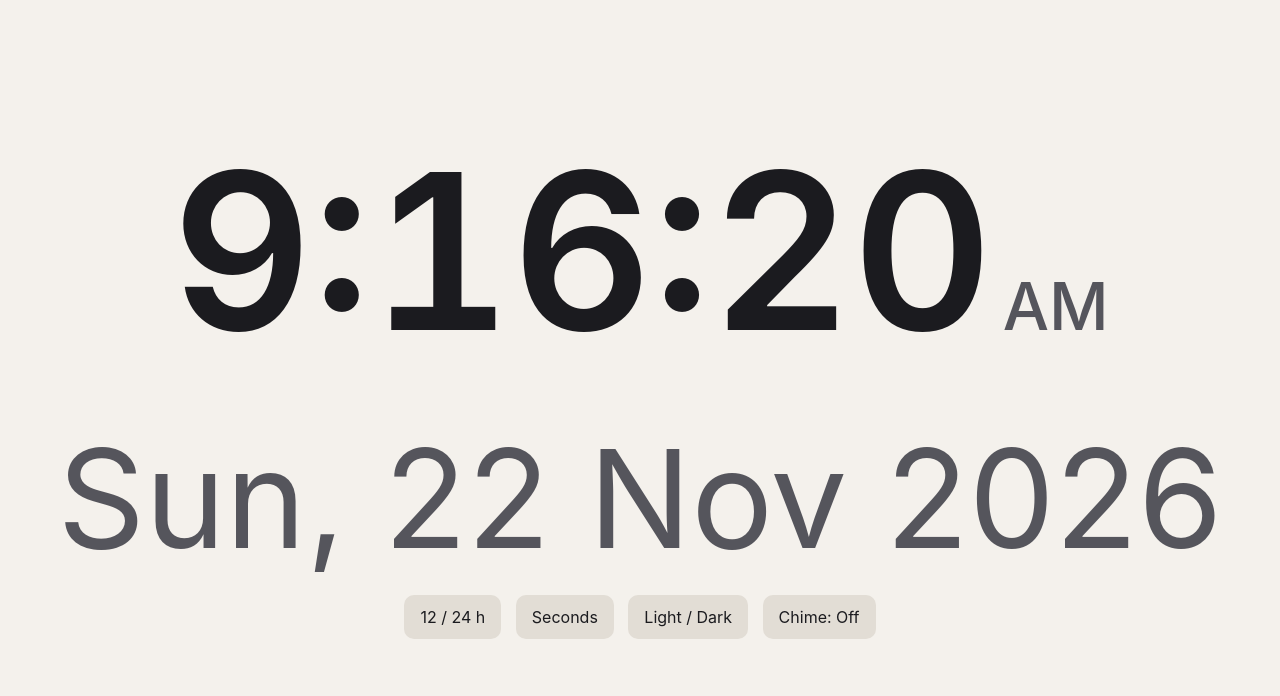
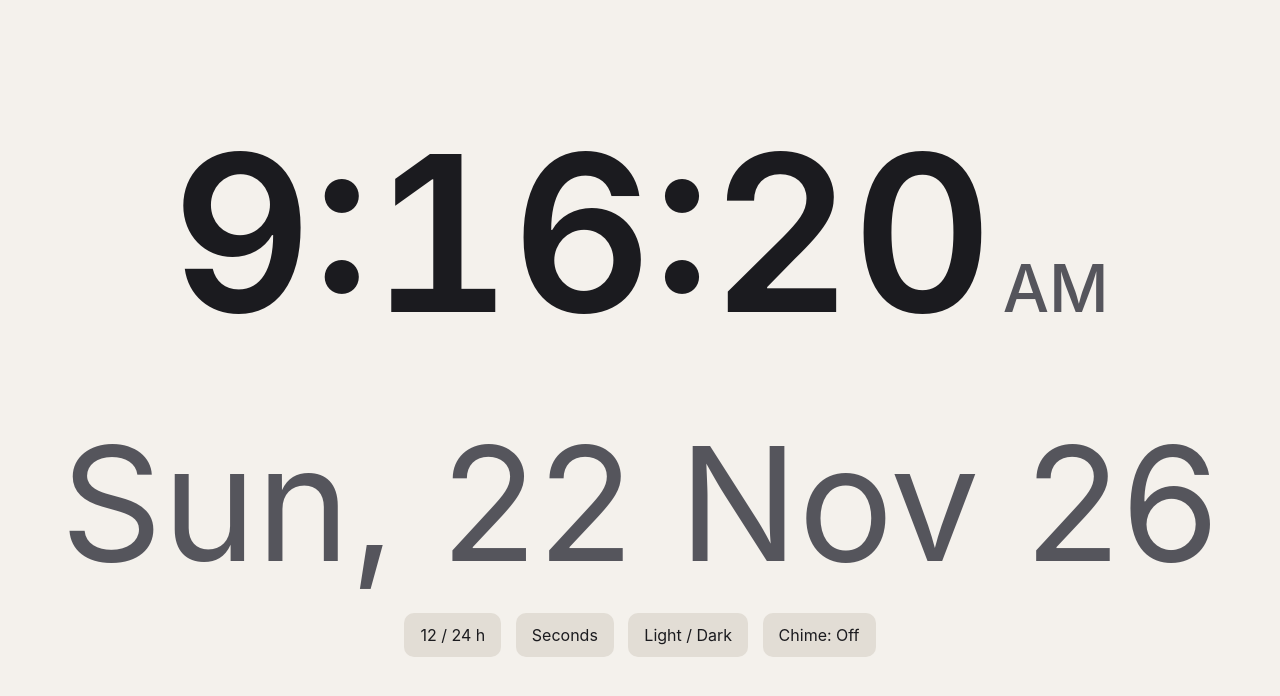
Before and after one commit to Myclock26/bigclock, a plain HTML site: page index.html in a window 1280 px wide. Drawn offline with Linux system fonts and the light colour scheme.

Commit message:
Date font at 80%

```diff
--- a/index.html
+++ b/index.html
@@ -201,7 +201,7 @@ body {
   var DAYS = ["Sun", "Mon", "Tue", "Wed", "Thu", "Fri", "Sat"];
   var MONTHS = ["Jan", "Feb", "Mar", "Apr", "May", "Jun", "Jul", "Aug", "Sep", "Oct", "Nov", "Dec"];
   var elDProbe = document.getElementById("dprobe");
-  function dateText(d) { return DAYS[d.getDay()] + ", " + d.getDate() + " " + MONTHS[d.getMonth()] + " " + d.getFullYear(); }
+  function dateText(d) { return DAYS[d.getDay()] + ", " + d.getDate() + " " + MONTHS[d.getMonth()] + " " + pad(d.getFullYear() % 100); }
 
   function pad(n) { return n < 10 ? "0" + n : "" + n; }
 
@@ -214,11 +214,11 @@ body {
     var maxH = window.innerHeight * 0.55;
     if (size > maxH) { size = maxH; }
     elTime.style.fontSize = size + "px";
-    // Date size = 70% of the clock font size, but never wider than the screen
-    elDProbe.textContent = "Wed, 30 Sep 2026";
+    // Date size = 80.5% of the clock font size, but never wider than the screen
+    elDProbe.textContent = "Wed, 30 Sep 26";
     var dw = elDProbe.offsetWidth || 1;
     var maxDateW = window.innerWidth * 0.94;
-    var dsize = Math.min(size * 0.7, 100 * maxDateW / dw);
+    var dsize = Math.min(size * 0.805, 100 * maxDateW / dw);
     elDate.style.fontSize = Math.max(14, dsize) + "px";
   }
 
```
